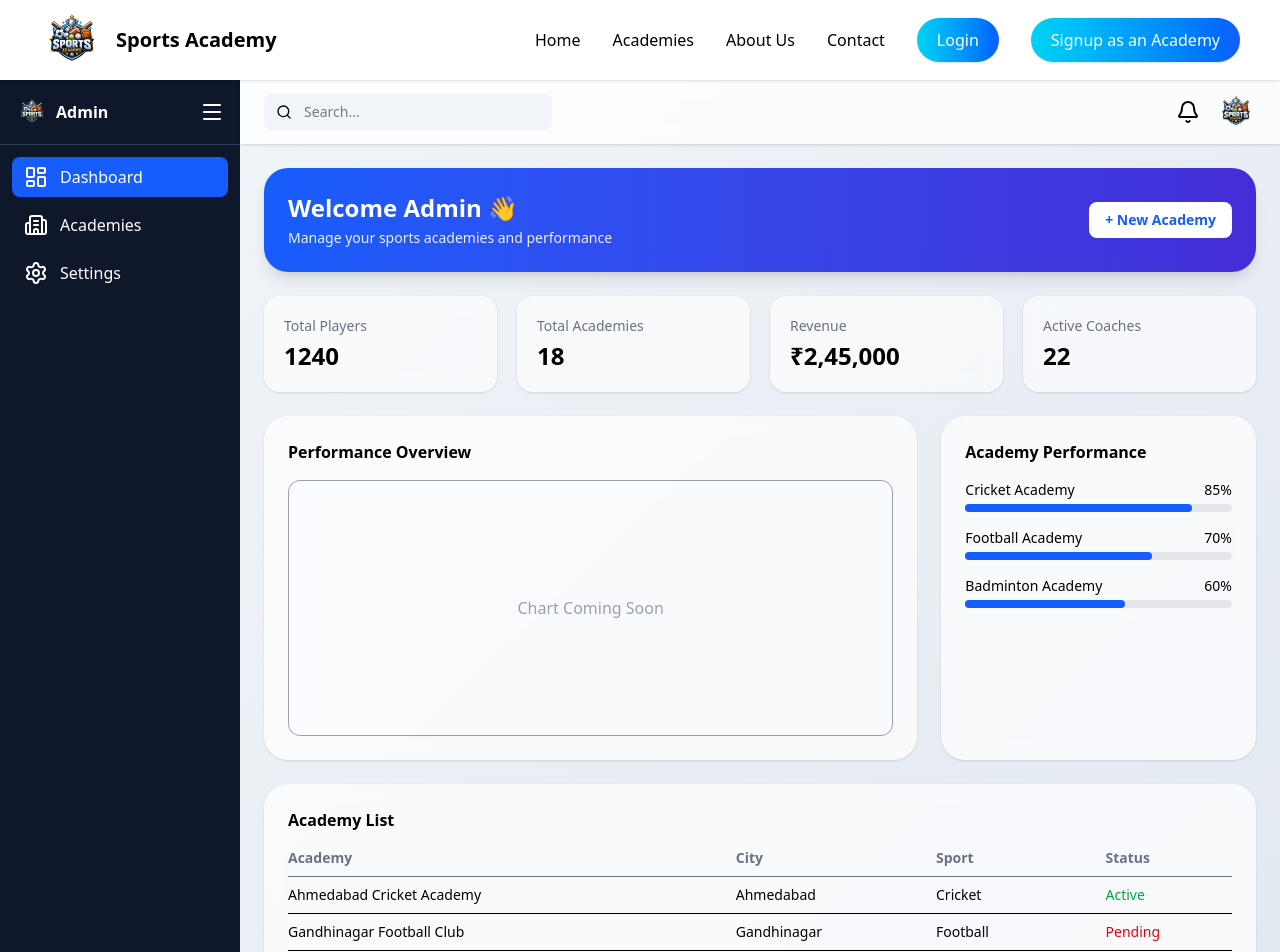
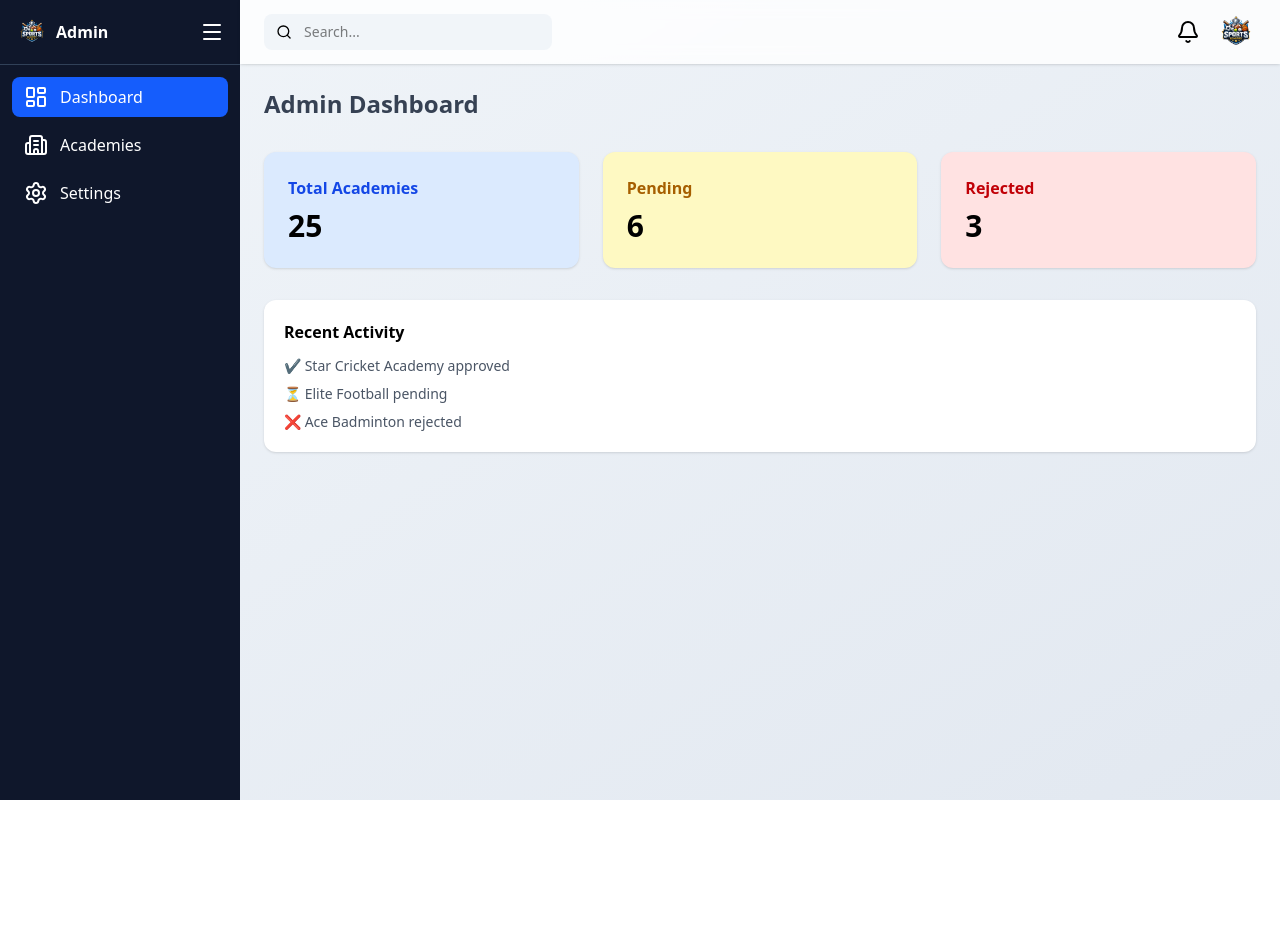
Before and after one commit to vishwanayak17/Sports-Website, a React (Vite) app in the folder sports-app/: page /adminpanel in a window 1280 px wide. Shown: the top 952 px of the page. After the commit the page ends 800 px from the top, so only its background shows below. Built offline with nearby package versions, Linux system fonts and the light colour scheme.

Commit message:
Updated Adminpanel create tablelist

```diff
--- a/sports-app/src/App.jsx
+++ b/sports-app/src/App.jsx
@@ -1,6 +1,6 @@
 import React from "react";
 import AdminDashboard from "./Components/Dashboard/AdminDashboard";
-import { Router, Routes ,Route, BrowserRouter } from "react-router-dom";
+import { Routes, Route, BrowserRouter, useLocation } from "react-router-dom";
 import Home from "./Components/Home/Home";
 import Academis from "./Components/Academies/Academies";
 import AcademiesDetails from "./Components/AcademiesDetails/AcademiesDetails";
@@ -8,32 +8,40 @@ import About from "./Components/Aboutus/Aboutus";
 import Owner from "./Components/Dashboard/OwnerDashboard";
 import Navbar from "./Components/Navbar/Navbar";
 import Footer from "./Components/footer/footer";
-import Contact from "./Components/contact/contact"
+import Contact from "./Components/contact/contact";
 import Admin from "./Components/adminpannel/Adminpanel";
 
+function Layout() {
+  const location = useLocation();
+
+  // ❗ paths where navbar & footer should be hidden
+  const hideLayout = location.pathname === "/adminpanel";
+
+  return (
+    <>
+      {!hideLayout && <Navbar />}
+
+      <Routes>
+        <Route path="/" element={<Home />} />
+        <Route path="/academis" element={<Academis />} />
+        <Route path="/academy/:id" element={<AcademiesDetails />} />
+        <Route path="/about" element={<About />} />
+        <Route path="/Owner" element={<Owner />} />
+        <Route path="/AdminDashboard" element={<AdminDashboard />} />
+        <Route path="/Contactus" element={<Contact />} />
+        <Route path="/adminpanel" element={<Admin />} />
+      </Routes>
+
+      {!hideLayout && <Footer />}
+    </>
+  );
+}
 
 function App() {
   return (
-    <div>
-      <BrowserRouter>
-      <Navbar/>
-
-        <Routes>
-          <Route path="/" element= {<Home/>} />
-          <Route path="/academis" element= {<Academis/>} />
-          <Route path="/academy/:id" element= {<AcademiesDetails/>} />
-          <Route path="/about" element={<About/>} />
-          <Route path="/Owner" element= {<Owner/>} />
-          <Route path="/AdminDashboard" element={<AdminDashboard/>} />
-          <Route path="/Contactus" element={<Contact/>} />
-           <Route path="/adminpanel" element={<Admin/>} />
-
-
-        </Routes>
-
-    <Footer/>
-      </BrowserRouter>
-    </div>
+    <BrowserRouter>
+      <Layout />
+    </BrowserRouter>
   );
 }
 
--- /dev/null
+++ b/sports-app/src/Components/Tablelist/Tablelist.jsx
@@ -0,0 +1,111 @@
+import React, { useState } from "react";
+import { useNavigate } from "react-router-dom";
+import academiesFullData from "../../Data/academiesFullData";
+
+function Tablelist() {
+  const navigate = useNavigate();
+
+  // 🔹 filter state
+  const [filter, setFilter] = useState("all");
+
+  const filteredData =
+    filter === "all"
+      ? academiesFullData
+      : academiesFullData.filter((academy) => {
+          const status = academy.status?.toLowerCase();
+
+          if (filter === "approved") return status === "active" || status === "approved";
+          if (filter === "pending") return status === "pending";
+          if (filter === "rejected") return status === "rejected";
+
+          return true;
+        });
+  return (
+    <div className="bg-white/80 backdrop-blur p-6 rounded-3xl shadow">
+
+      {/* TITLE + FILTER BUTTONS */}
+      <div className="flex flex-col md:flex-row md:justify-between md:items-center mb-6 gap-4">
+        <h2 className="text-2xl font-bold">Academies List</h2>
+
+        {/* FILTER BUTTONS */}
+        <div className="flex gap-2 flex-wrap">
+          <FilterBtn label="All" value="all" filter={filter} setFilter={setFilter} />
+          <FilterBtn label="Approved" value="approved" filter={filter} setFilter={setFilter} />
+          <FilterBtn label="Pending" value="pending" filter={filter} setFilter={setFilter} />
+          <FilterBtn label="Rejected" value="rejected" filter={filter} setFilter={setFilter} />
+        </div>
+      </div>
+
+      {/* TABLE */}
+      <div className="overflow-x-auto">
+        <table className="w-full text-left">
+          <thead className="text-gray-500 text-sm border-b">
+            <tr>
+              <th className="pb-3">Academy Name</th>
+              <th className="pb-3">City</th>
+              <th className="pb-3">Sports</th>
+              <th className="pb-3">Status</th>
+            </tr>
+          </thead>
+
+          <tbody className="text-sm">
+            {filteredData.map((academy) => (
+              <tr
+                key={academy.id}
+                className="border-b hover:bg-gray-50 transition"
+              >
+                {/* CLICKABLE NAME */}
+                <td
+                  onClick={() => navigate(`/academy/${academy.id}`)}
+                  className="py-3 font-medium text-blue-600 cursor-pointer hover:underline"
+                >
+                  {academy.name}
+                </td>
+
+                <td>{academy.city}</td>
+
+                <td>{academy.sports.join(", ")}</td>
+
+                <td
+                  className={`font-medium ${
+                    academy.status === "approved"
+                      ? "text-green-600"
+                      : academy.status === "pending"
+                      ? "text-yellow-600"
+                      : academy.status === "rejected"
+                      ? "text-red-600"
+                      : "text-gray-600"
+                  }`}
+                >
+                  {academy.status || "approved"}
+                </td>
+              </tr>
+            ))}
+          </tbody>
+        </table>
+      </div>
+
+    </div>
+  );
+}
+
+export default Tablelist;
+
+/* 🔹 FILTER BUTTON COMPONENT */
+
+function FilterBtn({ label, value, filter, setFilter }) {
+  const active = filter === value;
+
+  return (
+    <button
+      onClick={() => setFilter(value)}
+      className={`px-4 py-1 rounded-lg text-sm font-medium transition
+      ${active
+        ? "bg-blue-600 text-white"
+        : "bg-gray-200 hover:bg-gray-300"
+      }`}
+    >
+      {label}
+    </button>
+  );
+}
--- a/sports-app/src/Components/adminpannel/Adminpanel.jsx
+++ b/sports-app/src/Components/adminpannel/Adminpanel.jsx
@@ -9,6 +9,7 @@ import {
   Search,
 } from "lucide-react";
 
+import Tablelist from "../Tablelist/Tablelist";
 import logo from "../../assets/sportimg.png";
 
 export default function SportsAdminPanel() {
@@ -16,7 +17,7 @@ export default function SportsAdminPanel() {
   const [active, setActive] = useState("Dashboard");
 
   return (
-    <div className="flex min-h-screen bg-gradient-to-br from-slate-100 to-slate-200 mt-20">
+    <div className="flex min-h-screen bg-gradient-to-br from-slate-100 to-slate-200">
 
       {/* SIDEBAR */}
       <motion.aside
@@ -56,10 +57,18 @@ export default function SportsAdminPanel() {
           </div>
         </header>
 
-        <main className="p-6">
-          {active === "Dashboard" && <Dashboard />}
-          {active === "Academies" && <Page title="Academies Management" />}
-          {active === "Settings" && <Page title="Admin Settings" />}
+        {/* CONTENT */}
+        <main className="p-6 overflow-y-auto">
+
+          {/* ================= DASHBOARD ================= */}
+          {active === "Dashboard" && <DashboardSection />}
+
+          {/* ================= ACADEMIES ================= */}
+          {active === "Academies" && <Tablelist />}
+
+          {/* ================= SETTINGS ================= */}
+          {active === "Settings" && <SettingsSection />}
+
         </main>
 
       </div>
@@ -67,8 +76,7 @@ export default function SportsAdminPanel() {
   );
 }
 
-/* ================= MENU ================= */
-
+/* ================= MENU ITEM ================= */
 function MenuItem({ icon, label, open, active, setActive }) {
   return (
     <div
@@ -82,141 +90,70 @@ function MenuItem({ icon, label, open, active, setActive }) {
   );
 }
 
-/* ================= DASHBOARD ================= */
+/* ================= DASHBOARD SECTION ================= */
+function DashboardSection() {
+  return (
+    <div className="space-y-8">
 
-function Dashboard() {
-  return (
-    <div className="space-y-6">
+      <h2 className="text-2xl font-bold text-gray-700">Admin Dashboard</h2>
 
-      {/* HERO */}
-      <div className="bg-gradient-to-r from-blue-600 to-indigo-700 text-white p-6 rounded-3xl shadow-lg flex justify-between items-center">
-        <div>
-          <h2 className="text-2xl font-bold">Welcome Admin 👋</h2>
-          <p className="opacity-90 text-sm mt-1">
-            Manage your sports academies and performance
-          </p>
+      <div className="grid grid-cols-1 md:grid-cols-3 gap-6">
+
+        <div className="bg-blue-100 p-6 rounded-xl shadow">
+          <h3 className="font-semibold text-blue-700">Total Academies</h3>
+          <p className="text-3xl font-bold mt-2">25</p>
         </div>
 
-        <button className="bg-white text-blue-600 px-4 py-2 rounded-lg text-sm font-semibold">
-          + New Academy
-        </button>
-      </div>
-
-      {/* STATS */}
-      <div className="grid md:grid-cols-2 lg:grid-cols-4 gap-5">
-        <Card title="Total Players" value="1240" />
-        <Card title="Total Academies" value="18" />
-        <Card title="Revenue" value="₹2,45,000" />
-        <Card title="Active Coaches" value="22" />
-      </div>
-
-      {/* CHART + PROGRESS */}
-      <div className="grid lg:grid-cols-3 gap-6">
-
-        <div className="lg:col-span-2 bg-white/70 backdrop-blur p-6 rounded-3xl shadow">
-          <h3 className="font-semibold mb-4">Performance Overview</h3>
-          <div className="h-64 border rounded-xl flex items-center justify-center text-gray-400">
-            Chart Coming Soon
-          </div>
+        <div className="bg-yellow-100 p-6 rounded-xl shadow">
+          <h3 className="font-semibold text-yellow-700">Pending</h3>
+          <p className="text-3xl font-bold mt-2">6</p>
         </div>
 
-        <div className="bg-white/70 backdrop-blur p-6 rounded-3xl shadow">
-          <h3 className="font-semibold mb-4">Academy Performance</h3>
-          <Progress label="Cricket Academy" value={85} />
-          <Progress label="Football Academy" value={70} />
-          <Progress label="Badminton Academy" value={60} />
+        <div className="bg-red-100 p-6 rounded-xl shadow">
+          <h3 className="font-semibold text-red-700">Rejected</h3>
+          <p className="text-3xl font-bold mt-2">3</p>
         </div>
 
       </div>
 
-      {/* ACADEMY TABLE */}
-      <div className="bg-white/70 backdrop-blur p-6 rounded-3xl shadow">
-        <h3 className="font-semibold mb-4">Academy List</h3>
-
-        <table className="w-full text-left">
-          <thead className="text-gray-500 text-sm border-b">
-            <tr>
-              <th className="pb-2">Academy</th>
-              <th className="pb-2">City</th>
-              <th className="pb-2">Sport</th>
-              <th className="pb-2">Status</th>
-            </tr>
-          </thead>
-
-          <tbody className="text-sm">
-            <Row name="Ahmedabad Cricket Academy" city="Ahmedabad" sport="Cricket" status="Active" />
-            <Row name="Gandhinagar Football Club" city="Gandhinagar" sport="Football" status="Pending" />
-            <Row name="Ace Badminton Academy" city="Ahmedabad" sport="Badminton" status="Active" />
-          </tbody>
-        </table>
-      </div>
-
-      {/* ACTIVITY */}
-      <div className="bg-white/70 backdrop-blur p-6 rounded-3xl shadow">
-        <h3 className="font-semibold mb-4">Recent Activity</h3>
-        <Timeline text="New academy registered" />
-        <Timeline text="Player joined training batch" />
-        <Timeline text="Coach added to academy" />
-        <Timeline text="Revenue updated" />
+      <div className="bg-white p-5 rounded-xl shadow">
+        <h3 className="font-semibold mb-3">Recent Activity</h3>
+        <ul className="text-sm text-gray-600 space-y-2">
+          <li>✔ Star Cricket Academy approved</li>
+          <li>⏳ Elite Football pending</li>
+          <li>❌ Ace Badminton rejected</li>
+        </ul>
       </div>
 
     </div>
   );
 }
 
-/* ================= COMPONENTS ================= */
+/* ================= SETTINGS SECTION ================= */
+function SettingsSection() {
+  return (
+    <div className="space-y-6 max-w-2xl">
 
-function Card({ title, value }) {
-  return (
-    <div className="bg-white/60 backdrop-blur p-5 rounded-2xl shadow">
-      <p className="text-gray-500 text-sm">{title}</p>
-      <h3 className="text-2xl font-bold mt-1">{value}</h3>
+      <h2 className="text-2xl font-bold">Admin Settings</h2>
+
+      <div className="bg-white p-5 rounded-2xl shadow space-y-4">
+        <h3 className="font-semibold">Profile</h3>
+        <input className="w-full border p-2 rounded" placeholder="Admin Name" />
+        <input className="w-full border p-2 rounded" placeholder="Email" />
+        <input className="w-full border p-2 rounded" placeholder="Phone" />
+      </div>
+
+      <div className="bg-white p-5 rounded-2xl shadow space-y-4">
+        <h3 className="font-semibold">Controls</h3>
+        <label className="flex justify-between">
+          Auto Approve
+          <input type="checkbox" />
+        </label>
+      </div>
+
+      <button className="bg-blue-600 text-white px-5 py-2 rounded-lg">
+        Save Settings
+      </button>
     </div>
   );
 }
-
-function Progress({ label, value }) {
-  return (
-    <div className="mb-4">
-      <div className="flex justify-between text-sm mb-1">
-        <span>{label}</span>
-        <span>{value}%</span>
-      </div>
-      <div className="w-full bg-gray-200 rounded-full h-2">
-        <div
-          className="bg-blue-600 h-2 rounded-full"
-          style={{ width: `${value}%` }}
-        />
-      </div>
-    </div>
-  );
-}
-
-function Timeline({ text }) {
-  return (
-    <div className="border-l-2 border-blue-500 pl-3 py-2 text-sm">
-      {text}
-    </div>
-  );
-}
-
-function Row({ name, city, sport, status }) {
-  return (
-    <tr className="border-b hover:bg-gray-50">
-      <td className="py-2">{name}</td>
-      <td>{city}</td>
-      <td>{sport}</td>
-      <td className={status === "Active" ? "text-green-600" : "text-red-600"}>
-        {status}
-      </td>
-    </tr>
-  );
-}
-
-function Page({ title }) {
-  return (
-    <div className="bg-white p-6 rounded-3xl shadow">
-      <h2 className="text-2xl font-bold">{title}</h2>
-    </div>
-  );
-}
--- a/sports-app/src/Data/academiesFullData.js
+++ b/sports-app/src/Data/academiesFullData.js
@@ -7,6 +7,7 @@ const academiesFullData = [
     city: "Ahmedabad",
     area: "Navrangpura",
     rating: 4.5,
+    status: "approved",
     image: "https://images.unsplash.com/photo-1517649763962-0c623066013b",
     description: "Professional cricket coaching with turf ground.",
     phone: "+917900001111",
@@ -26,6 +27,7 @@ const academiesFullData = [
     city: "Ahmedabad",
     area: "Maninagar",
     rating: 4.3,
+    status: "pending",
     image: "https://images.unsplash.com/photo-1518091043644-c1d4457512c6",
     description: "Professional football training with turf ground.",
     phone: "+917900001112",
@@ -45,6 +47,7 @@ const academiesFullData = [
     city: "Ahmedabad",
     area: "Satellite",
     rating: 4.4,
+    status: "rejected",
     image: "https://images.pexels.com/photos/7235235/pexels-photo-7235235.jpeg",
     description: "Indoor badminton coaching with wooden courts.",
     phone: "+917900001113",
@@ -64,6 +67,7 @@ const academiesFullData = [
     city: "Ahmedabad",
     area: "Bopal",
     rating: 4.2,
+    status: "approved",
     image: "https://images.unsplash.com/photo-1600965962102-9d260a71890d",
     description: "Olympic size swimming pool with trainers.",
     phone: "+917900001114",
@@ -83,6 +87,7 @@ const academiesFullData = [
     city: "Ahmedabad",
     area: "Vastrapur",
     rating: 4.1,
+    status: "pending",
     image: "https://images.pexels.com/photos/264258/pexels-photo-264258.jpeg",
     description: "Professional basketball coaching academy.",
     phone: "+917900001115",
@@ -102,6 +107,7 @@ const academiesFullData = [
     city: "Ahmedabad",
     area: "Shahibaug",
     rating: 4.2,
+    status: "approved",
     image: "https://images.pexels.com/photos/6468744/pexels-photo-6468744.jpeg",
     description: "Professional hockey turf coaching.",
     phone: "+917900001116",
@@ -121,6 +127,7 @@ const academiesFullData = [
     city: "Ahmedabad",
     area: "Chandkheda",
     rating: 4.1,
+    status: "rejected",
     image: "https://images.pexels.com/photos/1263426/pexels-photo-1263426.jpeg",
     description: "Professional volleyball coaching.",
     phone: "+917900001117",
@@ -142,6 +149,7 @@ const academiesFullData = [
     city: "Gandhinagar",
     area: "Sector 15",
     rating: 4.6,
+    status: "approved",
     image: "https://images.pexels.com/photos/843341/pexels-photo-843341.jpeg",
     description: "State level cricket academy.",
     phone: "+917900002111",
@@ -161,6 +169,7 @@ const academiesFullData = [
     city: "Gandhinagar",
     area: "Sector 12",
     rating: 4.3,
+    status: "pending",
     image: "https://images.unsplash.com/photo-1518091043644-c1d4457512c6",
     description: "Professional football training.",
     phone: "+917900002112",
@@ -180,6 +189,7 @@ const academiesFullData = [
     city: "Gandhinagar",
     area: "Sector 8",
     rating: 4.4,
+    status: "approved",
     image: "https://images.pexels.com/photos/7235235/pexels-photo-7235235.jpeg",
     description: "Indoor badminton coaching.",
     phone: "+917900002113",
@@ -199,6 +209,7 @@ const academiesFullData = [
     city: "Gandhinagar",
     area: "Sector 21",
     rating: 4.2,
+    status: "rejected",
     image: "https://images.unsplash.com/photo-1600965962102-9d260a71890d",
     description: "Olympic size pool with trainers.",
     phone: "+917900002114",
@@ -218,6 +229,7 @@ const academiesFullData = [
     city: "Gandhinagar",
     area: "Sector 7",
     rating: 4.3,
+    status: "approved",
     image: "https://images.pexels.com/photos/13793163/pexels-photo-13793163.jpeg",
     description: "Professional lawn tennis coaching.",
     phone: "+917900002115",
@@ -230,14 +242,15 @@ const academiesFullData = [
     gallery: ["https://images.pexels.com/photos/13793163/pexels-photo-13793163.jpeg"],
     map: "https://www.google.com/maps?q=Sector%207%20Gandhinagar&output=embed",
   },
-    {
+
+  {
     id: "gsk",
     name: "Gandhinagar Skating Arena",
     city: "Gandhinagar",
     area: "Sector 24",
     rating: 4.0,
-    image:
-      "https://images.pexels.com/photos/7335457/pexels-photo-7335457.jpeg",
+    status: "pending",
+    image: "https://images.pexels.com/photos/7335457/pexels-photo-7335457.jpeg",
     description: "Roller & speed skating coaching.",
     phone: "+917900001000",
     email: "skating.gnr@sports.in",
@@ -245,17 +258,10 @@ const academiesFullData = [
     address: "Sector 24 Skating Arena, Gandhinagar",
     sports: ["Skating"],
     facilities: ["Skating Track", "Safety Equipment"],
-    achievements: {
-      players: "35+",
-      students: "600+",
-      experience: "5+ Years",
-    },
-    gallery: [
-      "https://images.pexels.com/photos/7335457/pexels-photo-7335457.jpeg",
-    ],
+    achievements: { players: "35+", students: "600+", experience: "5+ Years" },
+    gallery: ["https://images.pexels.com/photos/7335457/pexels-photo-7335457.jpeg"],
     map: "https://www.google.com/maps?q=Sector%2024%20Gandhinagar&output=embed",
   },
 ];
 
-
 export default academiesFullData;
```
Also changed, not shown: 1 other file (tests, documents, lock files or other folders).
